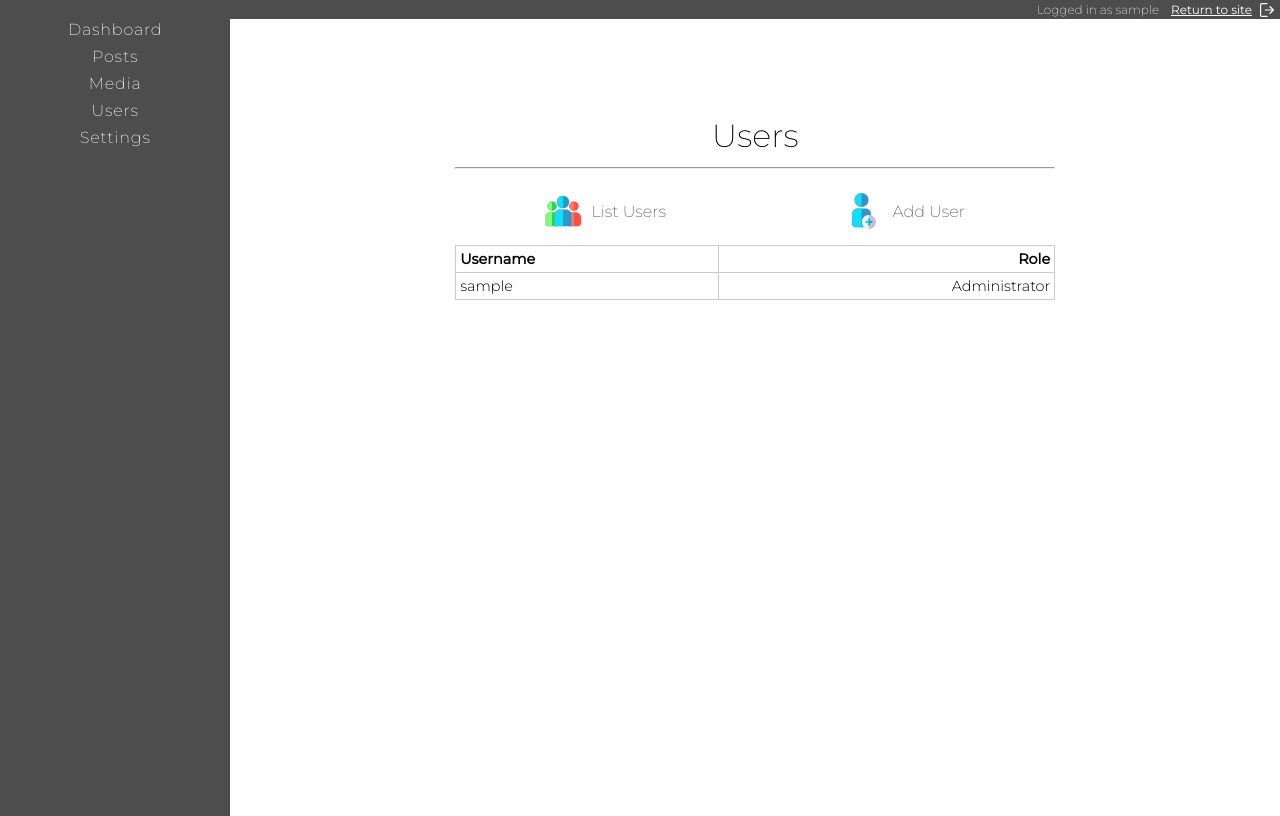
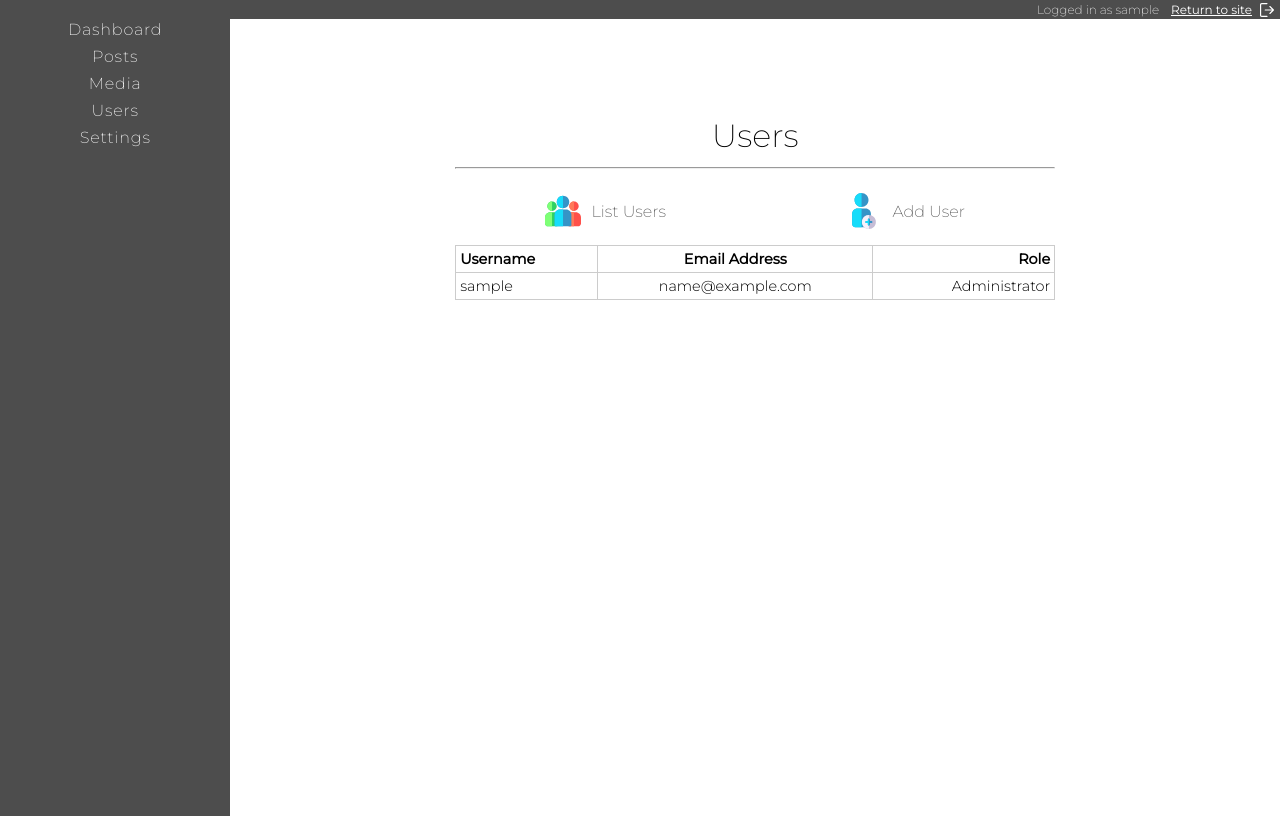
Before and after one commit to Danny-XCII/blog-framework, a PHP site: page /admin/users in a window 1280 px wide. Run offline with PHP 8.4, Linux system fonts and the light colour scheme; the visitor is signed in with stand-in values (Sample User, id 1); tables that the repository leaves empty hold one stand-in row (values such as "Sample post").

Commit message:
minor content edit

```diff
--- a/views/admin/users.adm.view.php
+++ b/views/admin/users.adm.view.php
@@ -26,6 +26,7 @@ include "./partials/admin/admin-bar.partial.php"; ?>
         <tr>
 
             <td><strong>Username</strong></td>
+            <td><strong>Email Address</strong></td>
             <td><strong>Role</strong></td>
 
         </tr>
@@ -35,6 +36,7 @@ include "./partials/admin/admin-bar.partial.php"; ?>
             <tr>
 
                 <td><?= $user->username; ?></td>
+                <td><?= $user->email; ?></td>
                 <td><?= $user->role == 1 ? "Administrator" : "Subscriber"; ?></td>
 
             </tr>
```
Also changed, not shown: readme.md.
